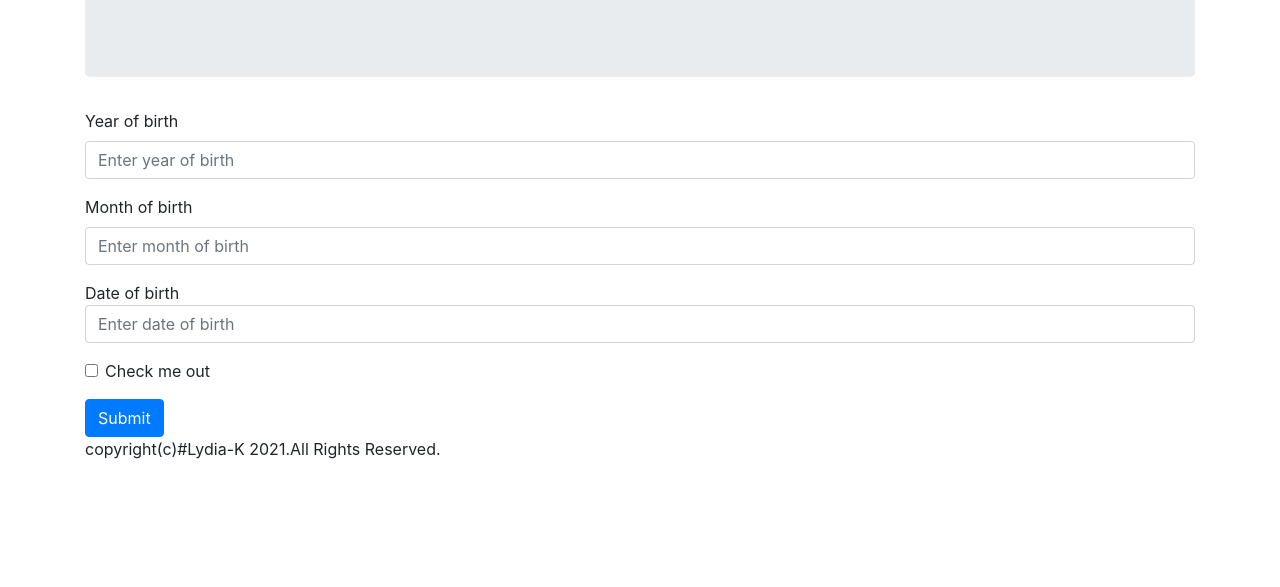
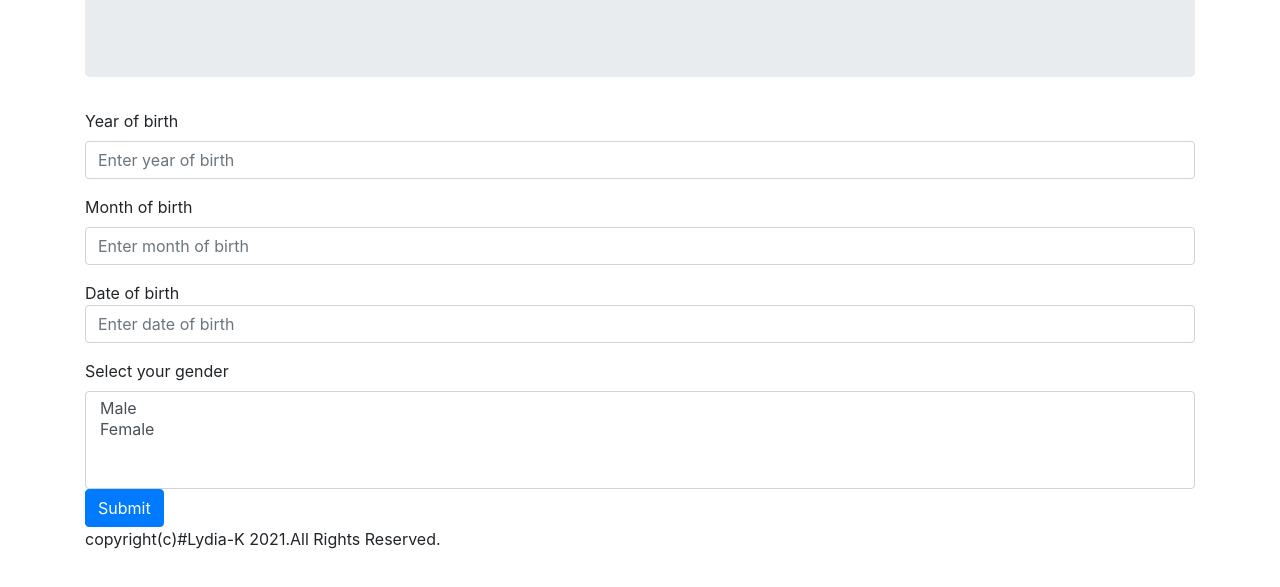
Before and after one commit to lydia-254/AKAN-NAMES., a plain HTML site: page index.html in a window 1280 px wide. Shown: the part 171-758 px from the top of the page. Drawn offline with nearby package versions, Linux system fonts and the light colour scheme.

Commit message:
Add gender

```diff
--- a/index.html
+++ b/index.html
@@ -28,10 +28,11 @@
             <label for="date"></label>Date of birth</label>
             <input type="text" class="form-control" id="date"  placeholder="Enter date of birth">
           </div>
-          <div class="form-group form-check">
-            <input type="checkbox" class="form-check-input" id="exampleCheck1">
-            <label class="form-check-label" for="exampleCheck1">Check me out</label>
-          </div>
+          <label for="gender">Select your gender</label>
+            <select multiple class="form-control" id="gender">
+                <option>Male</option>
+                <option>Female</option>
+            </select>
           <button type="submit" class="btn btn-primary">Submit</button>
     </form>
     <footer class="footer">
```
